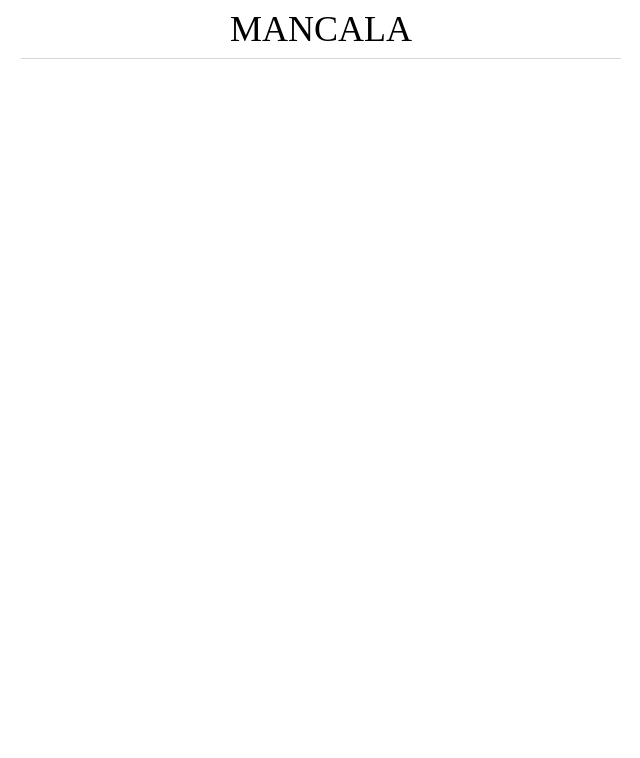
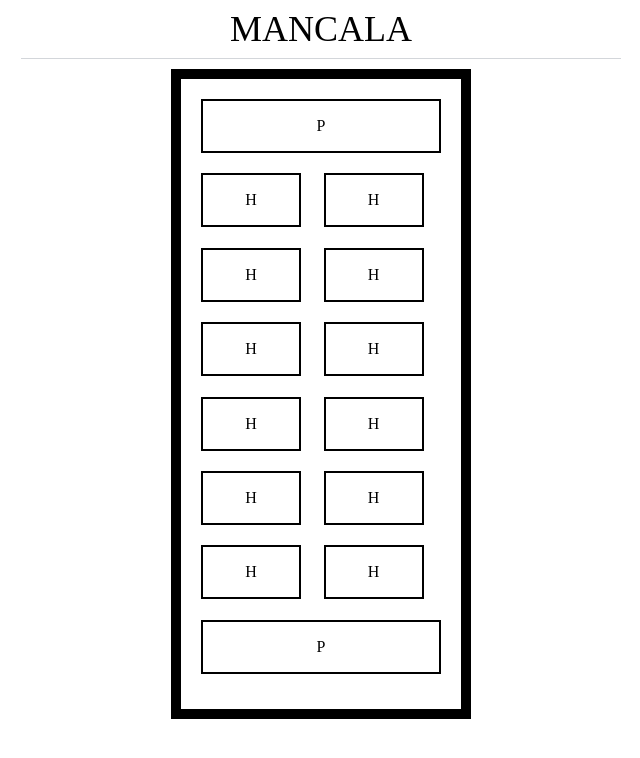
Before and after one commit to MatGBust/mancala, a plain HTML site: page index.html in a window 1280 px wide. Shown: the whole page, without its empty margins (319-959 px from the left). Drawn offline with Linux system fonts and the light colour scheme.

Commit message:
basic board structure

```diff
--- a/index.html
+++ b/index.html
@@ -12,6 +12,113 @@
             <header>
                 <div class="title">MANCALA</div>
             </header>
+            <div id="board-box">
+                <div id="board">
+                    <row-box>
+                        <div class="row-pit">
+                        <game-hole>
+                            <div class="pit">
+                                <p>P</p>
+                            </div>
+                        </game-hole>
+                        </div>
+                    </row-box>
+                    <row-box>
+                        <div class="row">
+                            <game-hole>
+                                <div class="hole">
+                                    <p>H</p>
+                                </div>
+                            </game-hole>
+                            <game-hole>
+                                <div class="hole">
+                                    <p>H</p>
+                                </div>
+                            </game-hole>
+                        </div>
+                    </row-box>
+                    <row-box>
+                        <div class="row">
+                            <game-hole>
+                                <div class="hole">
+                                    <p>H</p>
+                                </div>
+                            </game-hole>
+                            <game-hole>
+                                <div class="hole">
+                                    <p>H</p>
+                                </div>
+                            </game-hole>
+                        </div>
+                    </row-box>
+                    <row-box>
+                        <div class="row">
+                            <game-hole>
+                                <div class="hole">
+                                    <p>H</p>
+                                </div>
+                            </game-hole>
+                            <game-hole>
+                                <div class="hole">
+                                    <p>H</p>
+                                </div>
+                            </game-hole>
+                        </div>
+                    </row-box>
+                    <row-box>
+                        <div class="row">
+                            <game-hole>
+                                <div class="hole">
+                                    <p>H</p>
+                                </div>
+                            </game-hole>
+                            <game-hole>
+                                <div class="hole">
+                                    <p>H</p>
+                                </div>
+                            </game-hole>
+                        </div>
+                    </row-box>
+                    <row-box>
+                        <div class="row">
+                            <game-hole>
+                                <div class="hole">
+                                    <p>H</p>
+                                </div>
+                            </game-hole>
+                            <game-hole>
+                                <div class="hole">
+                                    <p>H</p>
+                                </div>
+                            </game-hole>
+                        </div>
+                    </row-box>
+                    <row-box>
+                        <div class="row">
+                            <game-hole>
+                                <div class="hole">
+                                    <p>H</p>
+                                </div>
+                            </game-hole>
+                            <game-hole>
+                                <div class="hole">
+                                    <p>H</p>
+                                </div>
+                            </game-hole>
+                        </div>
+                    </row-box>
+                    <!--bottom pit-->
+                    <row-box>
+                        <div class="row-pit">
+                        <game-hole>
+                            <div class="pit">
+                                <p>P</p>
+                            </div>
+                        </game-hole>
+                        </div>
+                    </row-box>
+                </div>
+            </div>
         </div>
     </body>
 </html>
--- a/styles.css
+++ b/styles.css
@@ -22,3 +22,63 @@ header{
     left: 0;
     right: 0;
 }
+
+#board-box{
+    display: flex;
+    justify-content: center;
+    align-items: center;
+    flex-grow: 1;
+    overflow: hidden;
+}
+
+#board{
+    width: 300px;
+    height: 650px;
+    display: grid;
+    grid-template-rows: repeat(8, 1fr);
+    grid-gap: 5px;
+    margin: 10px;
+    padding: 20px;
+    box-sizing: border-box;
+    border: 10px solid black;
+}
+
+row-box{
+    display: block;
+}
+
+.row{
+    display: grid;
+    grid-template-columns: repeat(2, 1fr);
+    grid-gap: 5px;
+}
+
+.row-pit{
+    display: grid;
+}
+
+game-hole{
+    display: inline-block;
+}
+
+.hole{
+    border: 2px solid black;
+    width: 100%;
+    max-width: 100px;
+    display: inline-flex;
+    justify-content: center;
+    align-items: center;
+    box-sizing: border-box;
+    vertical-align: middle;
+
+}
+
+.pit{
+    border: 2px solid black;
+    width: 100%;
+    display: inline-flex;
+    justify-content: center;
+    align-items: center;
+    box-sizing: border-box;
+    vertical-align: middle;
+}
```
